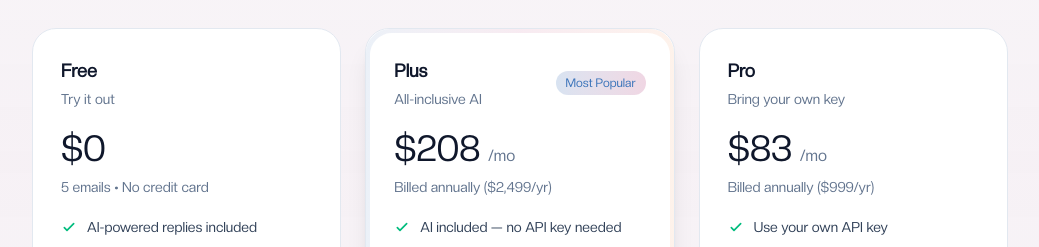
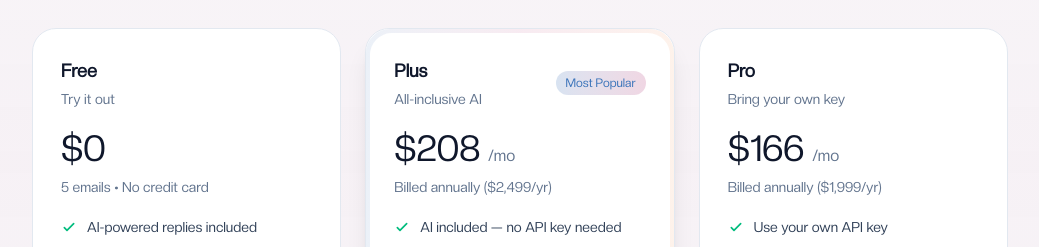
Before and after one commit to matiiimat/cs-appv1, a Next.js app: page / in a window 1280 px wide. Shown: the part 3820-4067 px from the top of the page, without its empty margins (120-1159 px from the left). Built offline with nearby package versions, Linux system fonts and the light colour scheme; a web font is replaced by a local one.

Commit message:
Fix Landing Page Price + Mistral Icon

```diff
--- a/app/page.tsx
+++ b/app/page.tsx
@@ -820,12 +820,12 @@ export default function LuxuryLanding() {
                     <div className="mb-5">
                       <div className="flex items-baseline gap-2">
                         <span className="font-[var(--font-custom)] text-4xl font-medium text-slate-900 dark:text-white">
-                          ${annual ? "83" : "99"}
+                          ${annual ? "166" : "199"}
                         </span>
                         <span className="text-slate-500 dark:text-white/50">/mo</span>
                       </div>
                       {annual ? (
-                        <p className="mt-2 text-sm text-slate-500 dark:text-white/40">Billed annually ($999/yr)</p>
+                        <p className="mt-2 text-sm text-slate-500 dark:text-white/40">Billed annually ($1,999/yr)</p>
                       ) : (
                         <p className="mt-2 text-sm text-slate-500 dark:text-white/40">+ your AI API costs</p>
                       )}
```
Also changed, not shown: public/ai_providers/mistral-icon.png (added).
